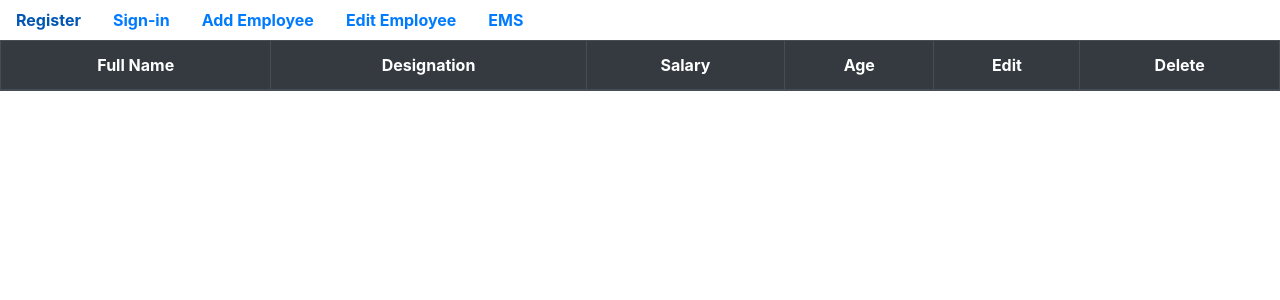
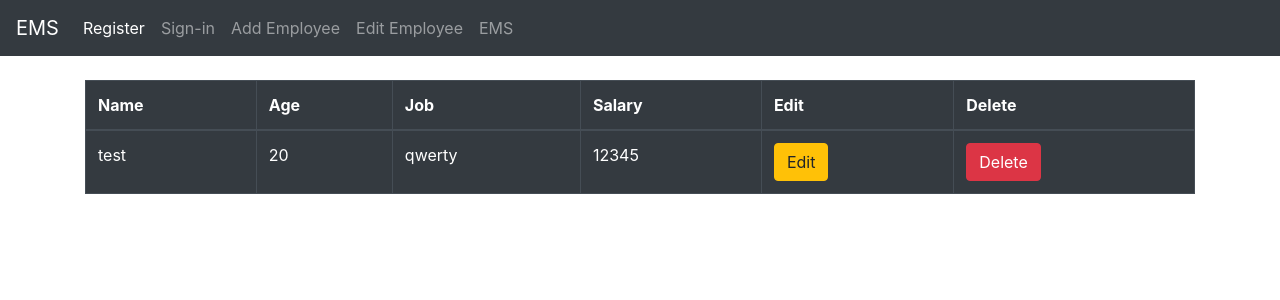
Before and after one commit to chandiniMJ/Employee-Management-System, an Angular app in the folder EMS/: page /ems in a window 1280 px wide. Shown: the top 300 px of the page. Built offline with nearby package versions, Linux system fonts and the light colour scheme.

Commit message:
1st commit (basic UI completed)

```diff
--- a/EMS/src/app/add/add.component.ts
+++ b/EMS/src/app/add/add.component.ts
@@ -15,6 +15,7 @@
 
   submit(form:NgForm){
     console.log(form.value)
+
   }
 
 }
--- a/EMS/src/app/app-routing.module.ts
+++ b/EMS/src/app/app-routing.module.ts
@@ -10,7 +10,7 @@
 const routes: Routes = [
   {path:"", redirectTo:"register",pathMatch:"full"},
   {path:"register", component:RegistrationComponent},
-  {path:"sigin", component:SignInComponent},
+  {path:"signin", component:SignInComponent},
   {path:"add",component:AddComponent},
   {path:"edit",component:EditComponent},
   {path:"ems", component:EMSComponent},
--- a/EMS/src/app/app.component.html
+++ b/EMS/src/app/app.component.html
@@ -1,18 +1,26 @@
-<ul class="nav">
-    <li class="nav-item">
-        <a class="nav-link active" routerLink="register" href="#"><b>Register</b></a>
+<nav class="navbar navbar-expand-lg navbar-dark bg-dark">
+    <a class="navbar-brand" href="#">EMS</a>
+    <button class="navbar-toggler" type="button" data-toggle="collapse" data-target="#navbarNav" aria-controls="navbarNav" aria-expanded="false" aria-label="Toggle navigation">
+    <span class="navbar-toggler-icon"></span>
+  </button>
+    <div class="collapse navbar-collapse" id="navbarNav">
+        <ul class="navbar-nav">
+            <li class="nav-item active">
+                <a class="nav-link" href="#" routerLink="register">Register </a>
             </li>
             <li class="nav-item">
-        <a class="nav-link active" routerLink="signin" href="#"><b>Sign-in</b></a>
+                <a class="nav-link " href="#" routerLink="signin">Sign-in <span class="sr-only">(current)</span></a>
             </li>
             <li class="nav-item">
-        <a class="nav-link active" routerLink="add" href="#"><b>Add Employee</b></a>
+                <a class="nav-link" href="#" routerLink="add">Add Employee</a>
             </li>
             <li class="nav-item">
-        <a class="nav-link active" routerLink="edit" href="#"><b>Edit Employee</b></a>
+                <a class="nav-link" href="#" routerLink="edit">Edit Employee</a>
             </li>
             <li class="nav-item">
-        <a class="nav-link active" routerLink="ems" href="#"><b>EMS</b></a>
+                <a class="nav-link" href="#" routerLink="ems">EMS</a>
             </li>
         </ul>
+    </div>
+</nav>
 <router-outlet></router-outlet>
--- a/EMS/src/app/ems/ems.component.html
+++ b/EMS/src/app/ems/ems.component.html
@@ -1,20 +1,25 @@
-<table class="table table-dark" border="solid:6">
+<br>
+<div class="container">
+    <table class="table table-bordered table-dark">
         <thead>
-      <tr style="text-align: center;">
-        <th scope="col">Full Name</th>
-        <th scope="col">Designation</th>
+            <tr>
+                <th scope="col">Name</th>
+                <th scope="col">Age</th>
+                <th scope="col">Job</th>
                 <th scope="col">Salary</th>
-        <th scope="col">Age</th>
                 <th scope="col">Edit</th>
                 <th scope="col">Delete</th>
             </tr>
         </thead>
-    <!-- <tbody>
+        <tbody>
             <tr>
-        <th scope="row">1</th>
-        <td>Mark</td>
-        <td>Otto</td>
-        <td>@mdo</td>
+                <td>test</td>
+                <td>20</td>
+                <td>qwerty</td>
+                <td>12345</td>
+                <td><button type="button" class="btn btn-warning">Edit</button></td>
+                <td><button type="button" class="btn btn-danger">Delete</button></td>
             </tr>
-    </tbody> -->
+        </tbody>
     </table>
+</div>
```
Also changed, not shown: 1 other file (tests, documents, lock files or other folders). Lines whose indentation alone changed are shown as unchanged.
